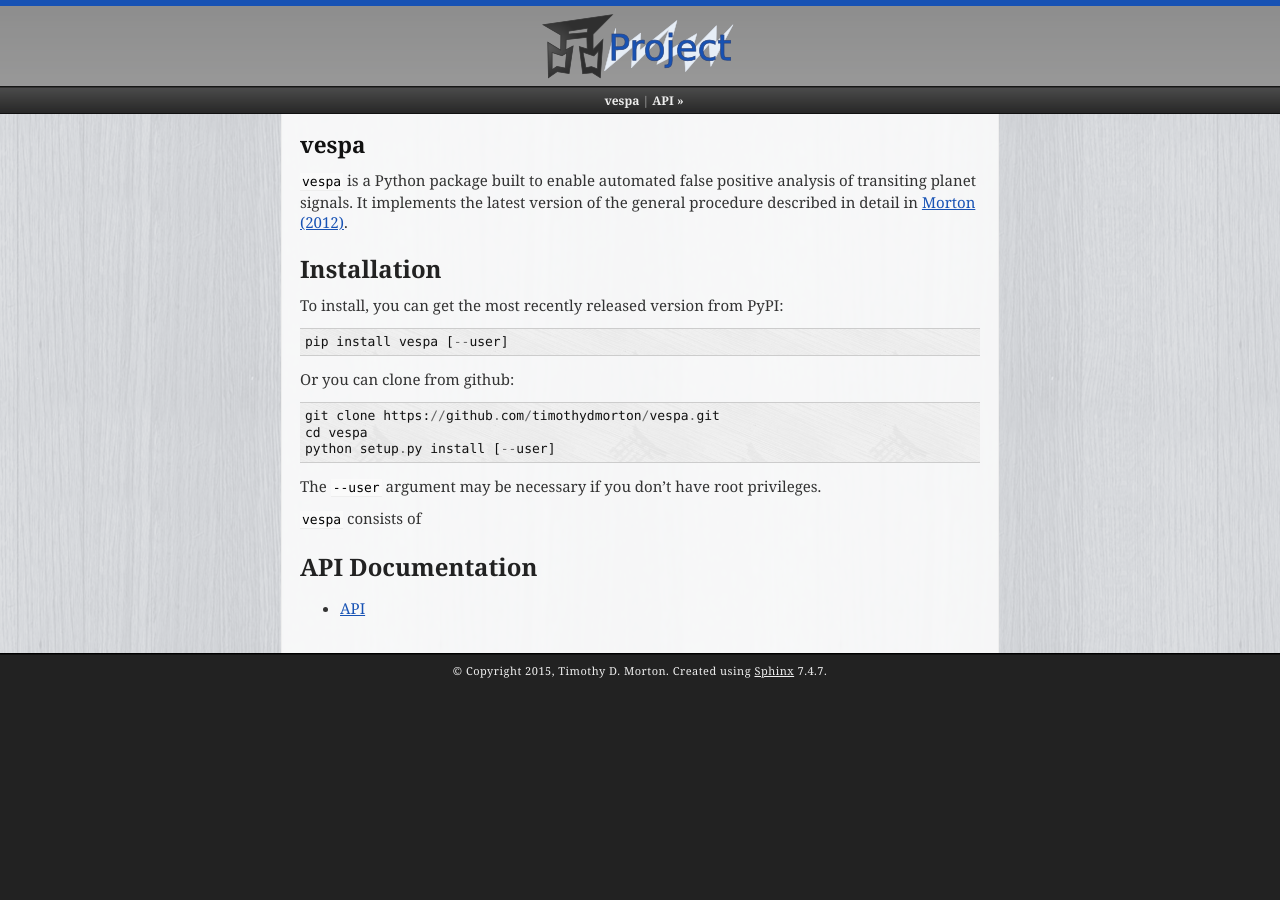
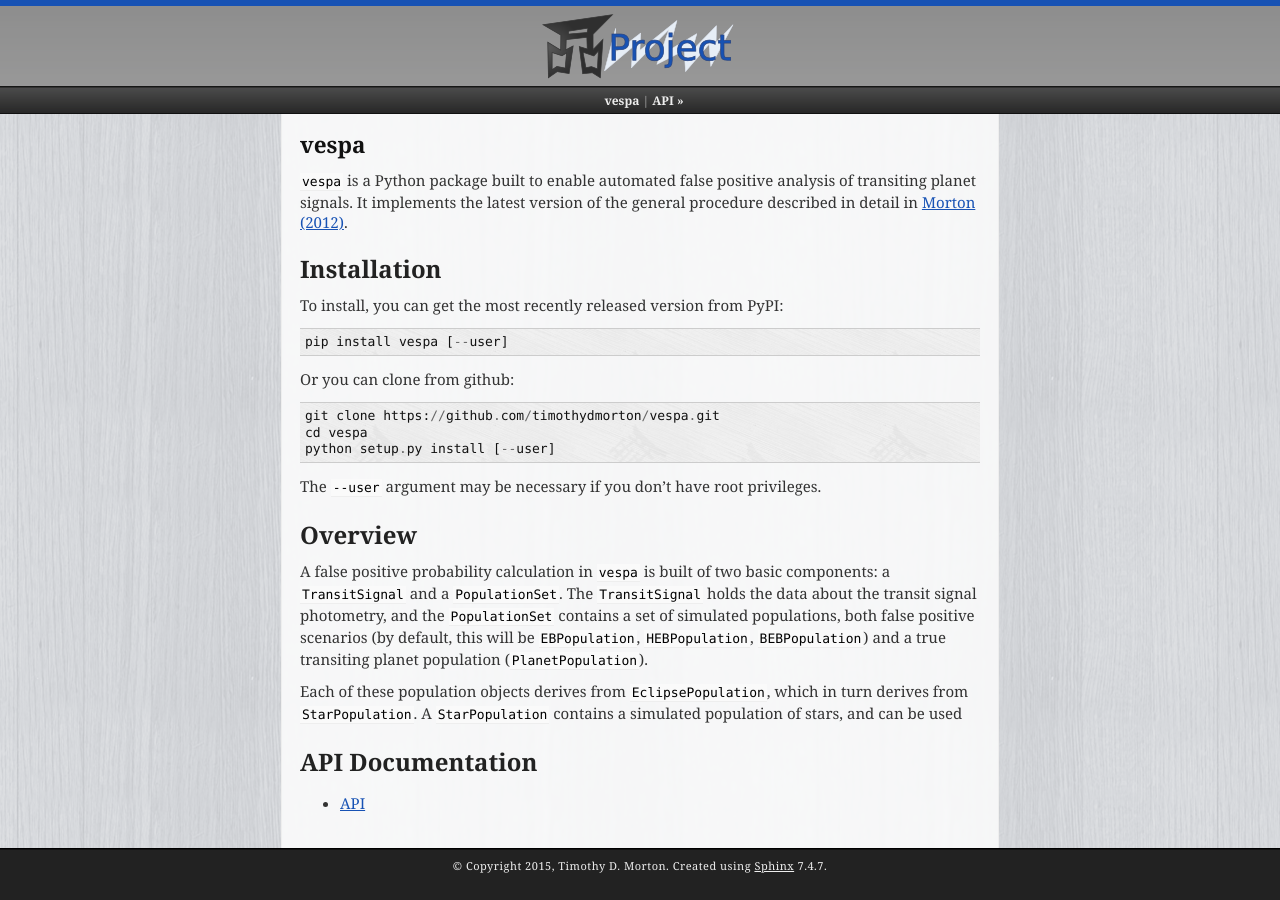
Before and after one commit to timothydmorton/VESPA, a Sphinx documentation site: the page built from docs/index.rst, in a window 1280 px wide. Built offline with Sphinx 7.4.7, drawn with Linux system fonts in a browser that asks for light colours.

Commit message:
more docs

```diff
--- a/docs/index.rst
+++ b/docs/index.rst
@@ -20,7 +20,21 @@ Or you can clone from github::
 
 The ``--user`` argument may be necessary if you don't have root privileges.
 
-``vespa`` consists of
+Overview
+--------
+
+A false positive probability calculation in ``vespa`` is built of two basic
+components: a :class:`TransitSignal` and a :class:`PopulationSet`.  The
+:class:`TransitSignal` holds the data about the transit signal photometry,
+and the :class:`PopulationSet` contains a set of simulated populations, both
+false positive scenarios (by default, this will be
+:class:`EBPopulation`, :class:`HEBPopulation`, :class:`BEBPopulation`) and
+a true transiting planet population (:class:`PlanetPopulation`).
+
+Each of these population objects derives from :class:`EclipsePopulation`,
+which in turn derives from :class:`StarPopulation`.  A :class:`StarPopulation`
+contains a simulated population of stars, and can be used
+
 
 API Documentation
 -----------------
```
